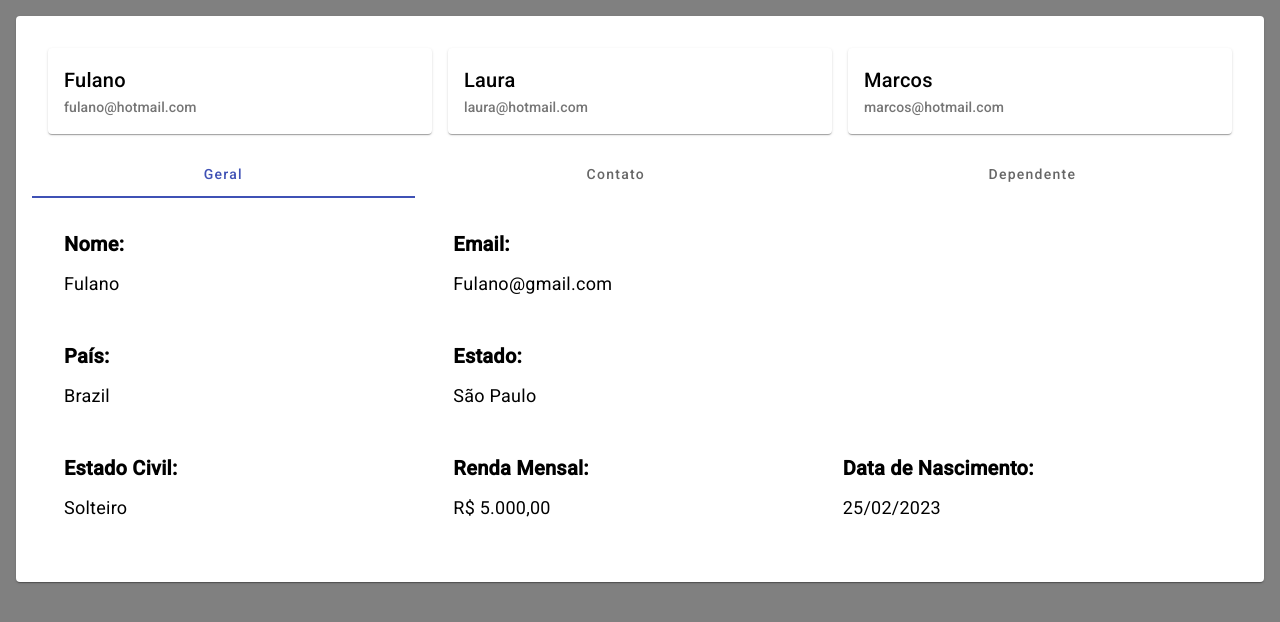
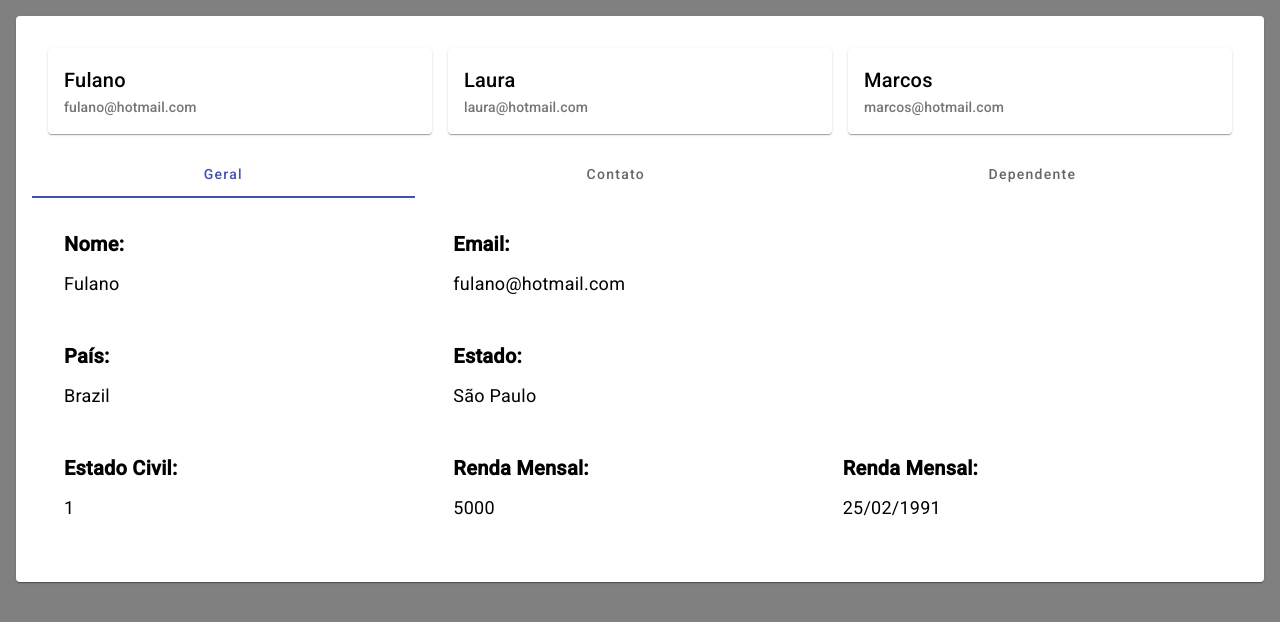
Before and after one commit to JoneilsonLima/angular-user-update-form, an Angular app: page / in a window 1280 px wide. Shown: the top 622 px of the page. Built offline with nearby package versions, Linux system fonts and the light colour scheme.

Commit message:
feat: Binding das Informações Gerais do Usuário

```diff
--- a/src/app/app.component.html
+++ b/src/app/app.component.html
@@ -5,7 +5,7 @@
 
       <mat-tab-group [(selectedIndex)]="currentTabIndex">
         <mat-tab label="Geral">
-          <app-general-informations/>
+          <app-general-informations [user]="usersList[0]"/>
         </mat-tab>
         <mat-tab label="Contato">CONTATO</mat-tab>
         <mat-tab label="Dependente">DEPENDENTE</mat-tab>
--- a/src/app/components/general-informations/general-informations.component.html
+++ b/src/app/components/general-informations/general-informations.component.html
@@ -1,36 +1,18 @@
 <div class="p-4">
 
   <div class="p-4 grid lg:grid-cols-3 gap-4">
-    <app-user-info-item title="Nome" text="Fulano" />
-    <div>
-      <p class="text-xl font-semibold">Email:</p>
-      <p class="text-lg">{{ 'Fulano@gmail.com' }}</p>
-    </div>
+    <app-user-info-item title="Nome" [text]="user?.name" />
+    <app-user-info-item title="Email" [text]="user?.email" />
   </div>
 
   <div class="p-4 grid lg:grid-cols-3 gap-4">
-    <div>
-      <p class="text-xl font-semibold">País:</p>
-      <p class="text-lg">Brazil</p>
-    </div>
-    <div>
-      <p class="text-xl font-semibold">Estado:</p>
-      <p class="text-lg">São Paulo</p>
-    </div>
+    <app-user-info-item title="País" [text]="user?.country" />
+    <app-user-info-item title="Estado" [text]="user?.state" />
   </div>
 
   <div class="p-4 grid lg:grid-cols-3 gap-4">
-    <div>
-      <p class="text-xl font-semibold">Estado Civil:</p>
-      <p class="text-lg">Solteiro</p>
-    </div>
-    <div>
-      <p class="text-xl font-semibold">Renda Mensal:</p>
-      <p class="text-lg">R$ 5.000,00</p>
-    </div>
-    <div>
-      <p class="text-xl font-semibold">Data de Nascimento:</p>
-      <p class="text-lg">25/02/2023</p>
-    </div>
+    <app-user-info-item title="Estado Civil" [text]="user?.maritalStatus?.toString()" />
+    <app-user-info-item title="Renda Mensal" [text]="user?.monthlyIncome?.toString()" />
+    <app-user-info-item title="Renda Mensal" [text]="user?.birthDate" />
   </div>
 </div>
--- a/src/app/components/general-informations/general-informations.component.ts
+++ b/src/app/components/general-informations/general-informations.component.ts
@@ -1,4 +1,5 @@
-import { Component } from '@angular/core';
+import { Component, Input } from '@angular/core';
+import { IUser } from '../../interfaces/user/user.interface';
 
 @Component({
   selector: 'app-general-informations',
@@ -6,5 +7,5 @@ import { Component } from '@angular/core';
   styleUrl: './general-informations.component.scss'
 })
 export class GeneralInformationsComponent {
-
+  @Input({ required: true }) user: IUser | undefined = {} as IUser;
 }
```
